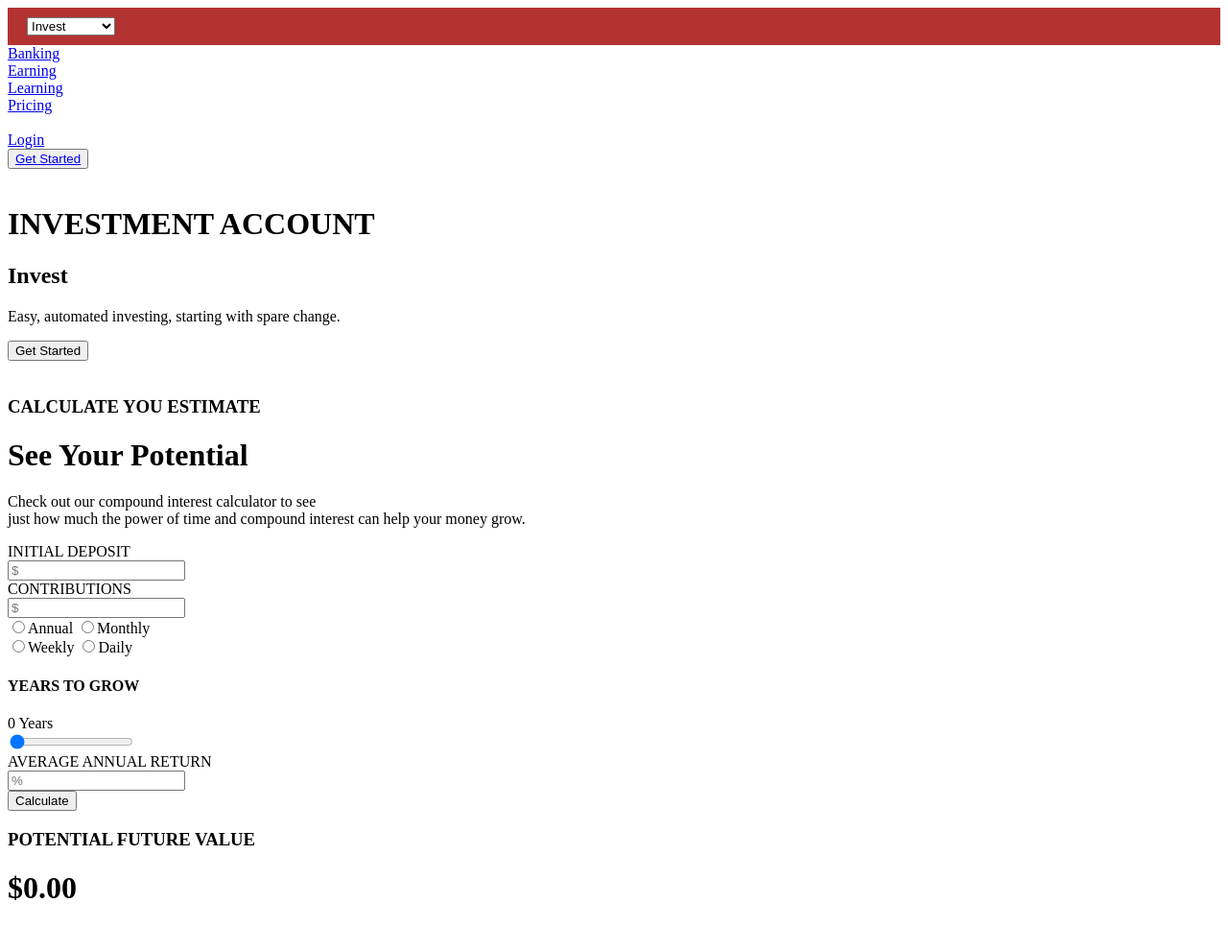
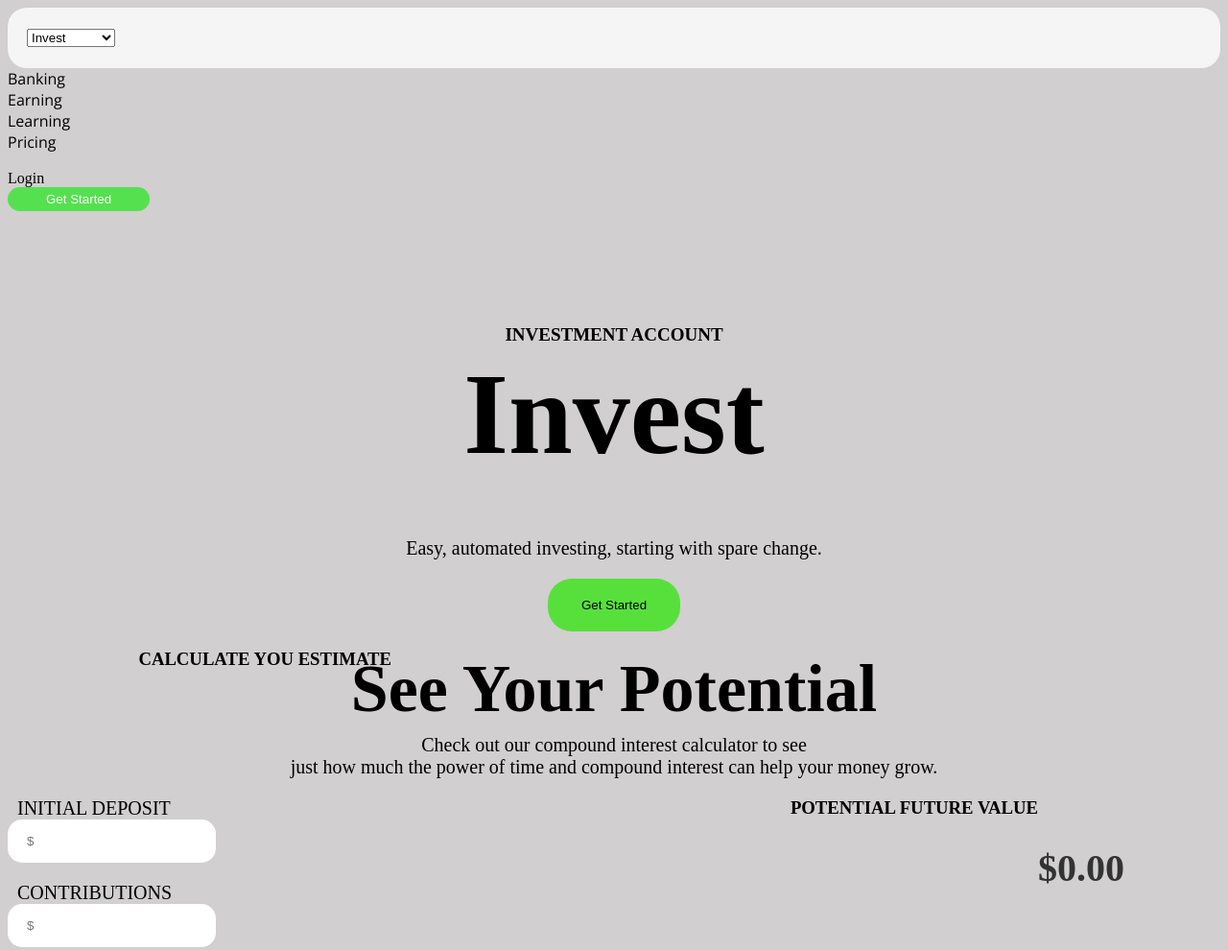
Before and after one commit to Kay-pereira/invest-page-, a plain HTML site: page Invest Page/index.html in a window 1280 px wide. Shown: the top 990 px of the page at 96% size. Before the commit the page ends 966 px from the top, so only its background shows below. Drawn offline with nearby package versions, Linux system fonts and the light colour scheme.

Commit message:
Update styles.css

```diff
--- a/Invest Page/styles.css
+++ b/Invest Page/styles.css
@@ -1,7 +1,216 @@
+
+/* File: styles.css */
+@import url('https://fonts.googleapis.com/css2?family=Open+Sans:ital,wght@0,300..800;1,300..800&display=swap');
+
+.body{
+    background-color: #d1cfcf;
+}
 .Header {
   display: flex;
+  flex-direction: row;
   align-items: center;
   gap: 20px;
-  padding: 10px 20px;
-  background-color: #b33333;
+  padding: 22px 20px;
+  border-radius: 20px;
+  background-color: #f5f5f5;
+  justify-content: space-between;
+  font-family: 'Open Sans', sans-serif;
+
 }
+/*.Header-Banner {
+  background-image: url("Assets/Header-Banner Hero.png");
+  background-size: cover;
+  background-position: center;
+  background-repeat: no-repeat;
+  width: 100%;
+  min-height: 200px;
+  display: block;
+} */
+
+.Header>:last-child{
+  margin-left: 0;
+  display: flex;
+  align-items: center;
+}
+
+
+
+
+
+
+
+.Banking-Button a,
+.Earning-Button a,
+.Learning-Button a,
+.Pricing a {
+  text-decoration: none;
+  color: black;
+  font-family: 'Open Sans', sans-serif;
+}
+
+
+.Banking-Button a:hover,
+.Earning-Button a:hover,
+.Learning-Button a:hover,
+.Pricing a:hover {
+  color:rgb(71, 112, 160);
+}
+
+.Header-Banner, .Estimate-Calculator{
+    display: inline;
+    text-align: center;
+
+}
+
+h1{
+  font-size: 19px;
+  margin-top: 100px;
+}
+h2{
+  font-size: 120px;
+  margin-top: -10px;
+}
+h3{
+  margin-top: 700px;
+}
+.h1-potential{
+  font-size: 70px;
+  margin-top: -20px;
+}
+.p1,p{
+  font-size: 20px;
+  margin-top: -40px;
+}
+
+.signup-button{
+  padding: 5px 40px;
+  border-radius: 20px;
+  background-color: rgb(85, 224, 80);
+  text-decoration:none;
+  border: 0px;
+
+}
+.signup-button:hover{
+  color: #78c0b4;
+}
+.Get-started{
+  display: flex;
+  padding: 20px 35px;
+  border-radius: 25px;
+  background-color: rgb(87, 224, 59);
+  display: block;
+  margin: 0 auto;
+  border: 0px;
+}
+.Get-started-link{
+  text-decoration: none;
+  color: rgb(255, 255, 255);
+}
+.signup-link{
+  text-decoration: none;
+  color: rgb(255, 255, 255);
+}
+.login-page a {
+  text-decoration: none;
+  color: inherit;
+}
+.login-page {
+  margin-right: 50px;
+  display: inline-block;
+}
+
+#Initial-deposit, #annual-interest{
+  border-radius: 15px;
+  padding: 15px 20px;
+  border: 0px;
+  margin-bottom: 20px;
+}
+#Contributions{
+  border-radius: 15px;
+  padding: 15px 20px;
+  border: 0px;
+  margin-bottom: 20px;
+}
+
+.init-text,
+.cont-text{
+  font-size: 20px;
+  padding: 10px;
+}
+#years-to-grow-value{
+  font-weight: bolder;
+  margin-bottom: 20px;
+  margin-left: 30px;
+}
+#years-to-grow{
+  border-radius: 15px;
+  /*padding: 15px 50px; */
+  border: none;
+  margin-bottom: 20px;
+  width: 300px;
+  accent-color: rgb(52, 255, 103);
+  background-color: rgb(255, 255, 255);
+}
+#Calculate-button{
+  padding: 20px 90px;
+  border-radius: 30px;
+  background-color: rgb(52, 255, 103);
+  color: white;
+  border: none;
+  cursor: pointer;
+}
+/*.output-section {
+  position: absolute;
+  top: 10px;
+  right: 20px;
+  width: 350px;
+  background: #fff;
+  box-shadow: 0 2px 12px rgba(0, 0, 0, 0.07);
+  border-radius: 20px;
+  padding: 20px;
+  margin-top: 800px;
+  text-align: center;
+  margin-bottom: 800px;
+}
+
+.output-label {
+  text-transform: uppercase;
+  letter-spacing: 1px;
+  font-size: 1rem;
+  color: #555;
+}
+
+.output-value {
+  font-size: 2.5rem;
+  font-weight: bold;
+  color: #333;
+  margin-top: 5px;
+} */
+
+.main-content {
+  display: flex;
+  justify-content: flex-start;
+  align-items: flex-start;
+  gap: 40px;
+}
+.input-section {
+  flex: 1;
+}
+.output-section, h3{
+  min-width: 320px;
+  max-width: 400px;
+  margin: 0;
+  display: flex;
+  justify-content: flex-end;
+
+
+
+}
+#future-value {
+  font-size: 2.5rem;
+  font-weight: bold;
+  color: #333;
+  margin-top: 50px;
+  margin-right: 100px;
+
+}
```
